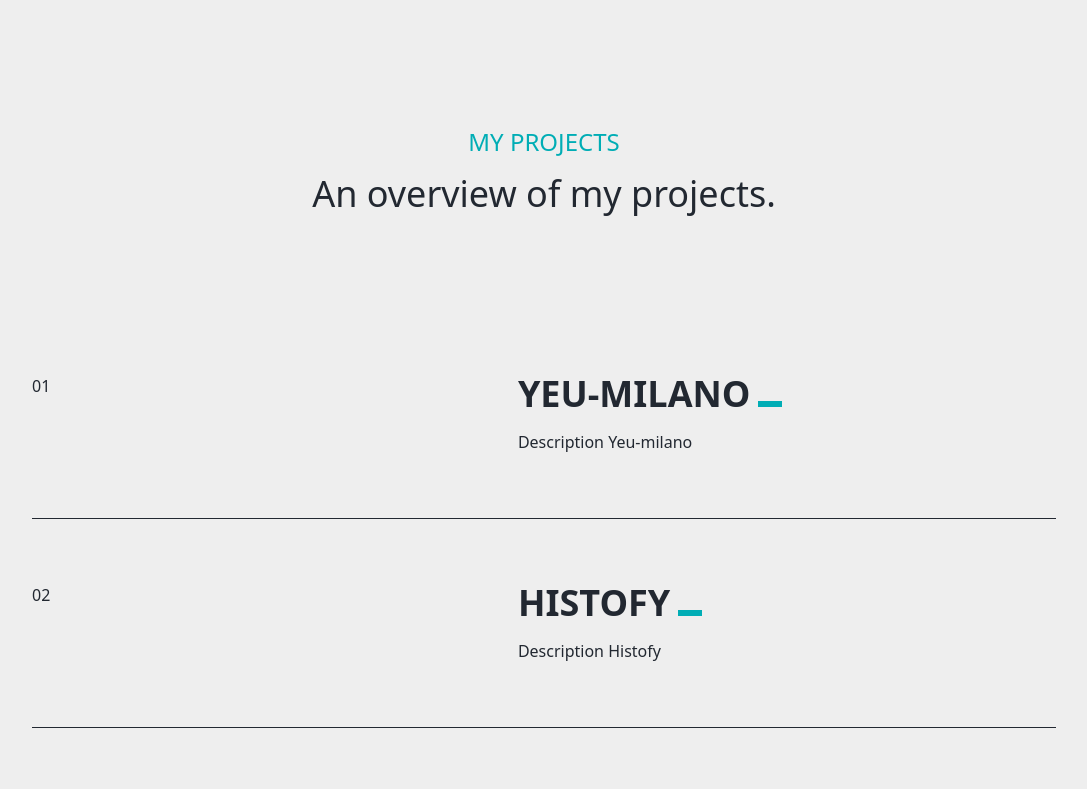
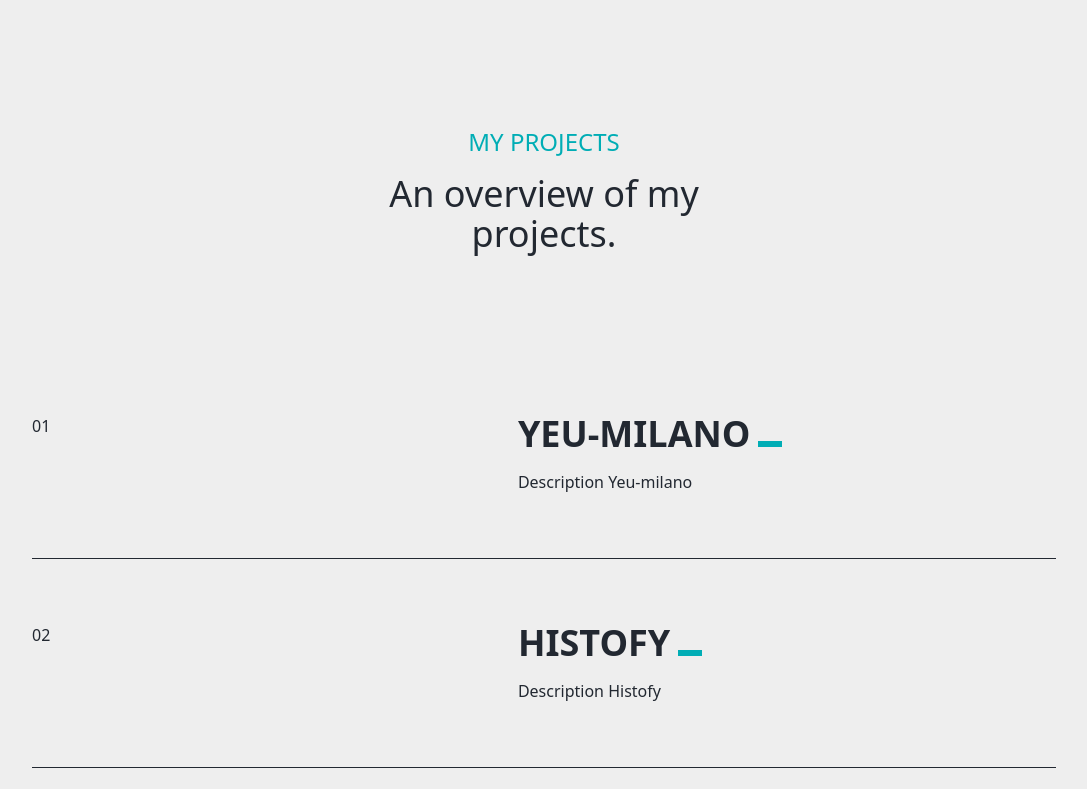
Before and after one commit to antoinefavereau/portfolio, a Next.js app: page /en in a window 1280 px wide. Shown: the part 3671-4460 px from the top of the page, without its empty margins (96-1183 px from the left). Built offline with nearby package versions, Linux system fonts and the light colour scheme.

Commit message:
improve projetcs hover + clsx

```diff
--- a/components/projects.tsx
+++ b/components/projects.tsx
@@ -16,14 +16,16 @@ interface ProjectsProps {
 
 export default function Projects({ texts, projects }: ProjectsProps) {
   return (
-    <section className="bg-white text-black flex flex-col justify-center items-center gap-24 py-16 px-8 md:px-16">
-      <SectionHeader title={texts.title} subtitle={texts.subtitle} />
-      <div className="flex flex-col w-full px-16">
+    <section className="bg-white text-black flex flex-col justify-center items-center gap-24 py-16">
+      <SectionHeader
+        className="px-8 md:px-16"
+        title={texts.title}
+        subtitle={texts.subtitle}
+      />
+      <div className="grid w-full">
         {projects.map((item, index) => (
-          <div
-            key={index}
-            className="group w-full grid grid-cols-[auto_3fr_4fr] gap-8 border-b-1 border-foreground py-16"
-          >
+          <div className="group grid px-24 md:px-32" key={index}>
+            <div className="grid grid-cols-[auto_3fr_4fr] gap-8 border-b-1 border-foreground py-16">
               <span>{String(index + 1).padStart(2, "0")}</span>
               <div className="relative">
                 <Image
@@ -42,6 +44,7 @@ export default function Projects({ texts, projects }: ProjectsProps) {
                 <p className="">{item.description}</p>
               </div>
             </div>
+          </div>
         ))}
       </div>
     </section>
--- a/components/ui/section-header.tsx
+++ b/components/ui/section-header.tsx
@@ -1,12 +1,23 @@
+import clsx from "clsx";
+
 export default function SectionHeader({
   title,
   subtitle,
+  className,
+  ...props
 }: {
   title: string;
   subtitle: string;
-}) {
+  className?: string;
+} & React.HTMLAttributes<HTMLDivElement>) {
   return (
-    <div className="max-w-xl flex flex-col items-center gap-4 text-center">
+    <div
+      className={clsx(
+        "max-w-xl flex flex-col items-center gap-4 text-center",
+        className
+      )}
+      {...props}
+    >
       <h2 className="text-primary text-2xl font-medium uppercase">{title}</h2>
       <p className="text-4xl font-medium">{subtitle}</p>
     </div>
--- a/package.json
+++ b/package.json
@@ -10,6 +10,7 @@
   },
   "dependencies": {
     "@formatjs/intl-localematcher": "^0.6.1",
+    "clsx": "^2.1.1",
     "negotiator": "^1.0.0",
     "next": "15.3.1",
     "react": "19.1.0",
```
Also changed, not shown: 1 other file (tests, documents, lock files or other folders). Lines whose indentation alone changed are shown as unchanged.
